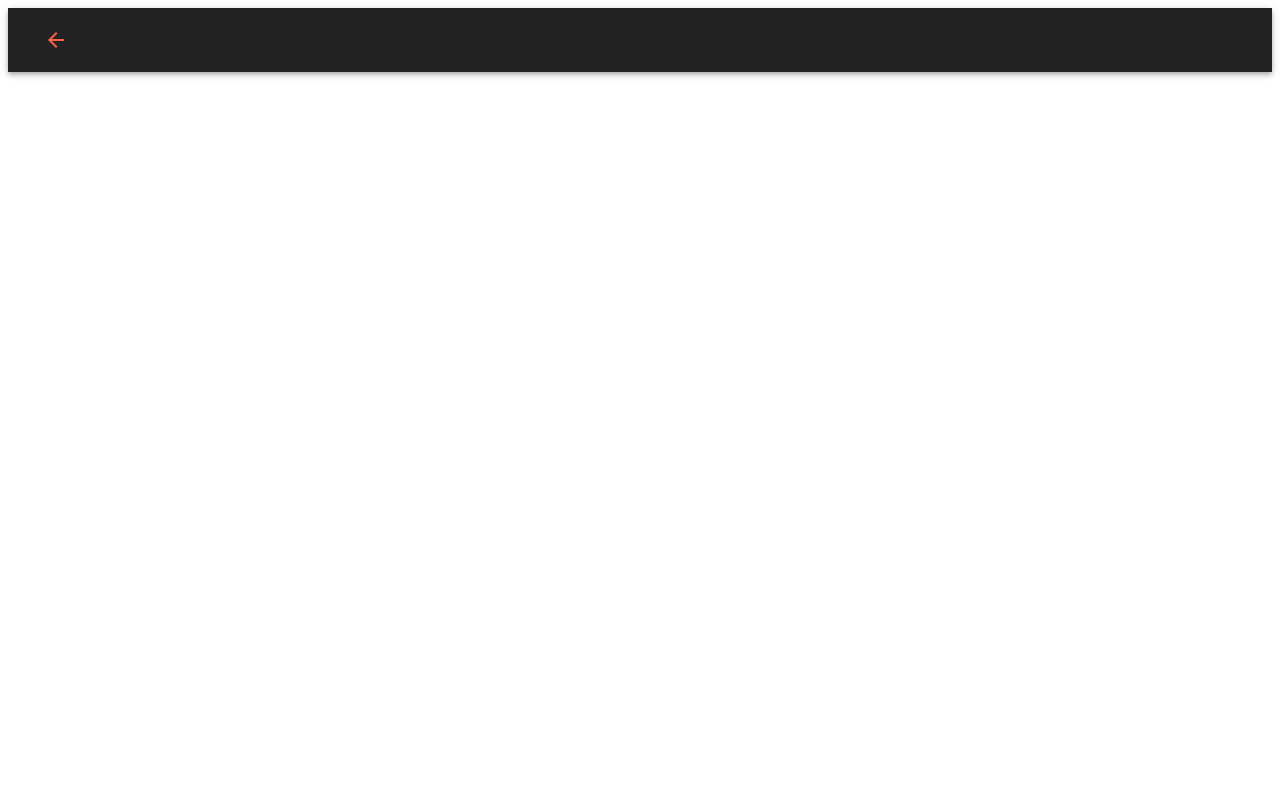
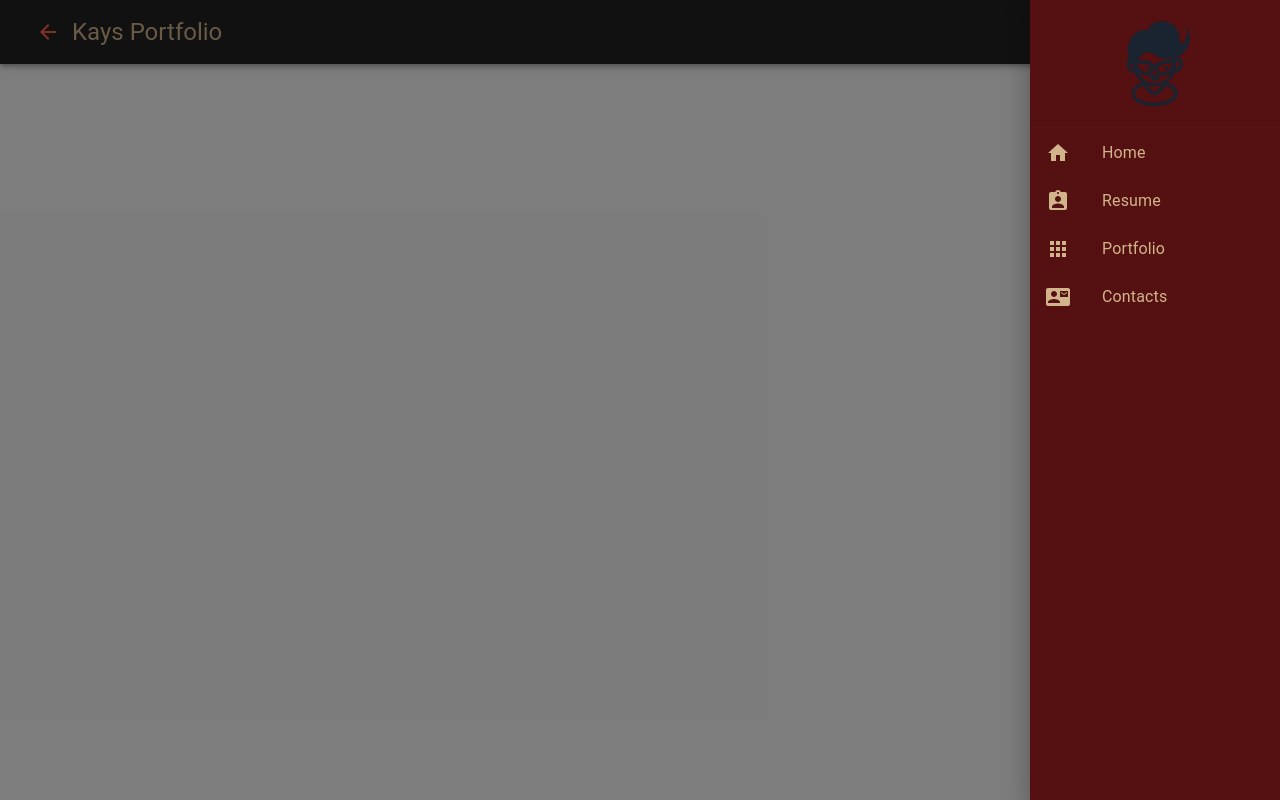
Before and after one commit to kyvycodes/stackathon-portfolio, a React (Create React App) app: page / in a window 1280 px wide. Both pictures are taken after a click on the button 56 px from the left and 40 px from the top of the page. Built offline with nearby package versions, Linux system fonts and the light colour scheme.

Commit message:
Getting an Error From custom react

```diff
--- a/public/index.html
+++ b/public/index.html
@@ -2,28 +2,7 @@
 <html lang="en">
   <head>
     <meta charset="utf-8" />
-    <link rel="icon" href="%PUBLIC_URL%/favicon.ico" />
     <meta name="viewport" content="width=device-width, initial-scale=1" />
-    <meta name="theme-color" content="#000000" />
-    <meta
-      name="description"
-      content="Web site created using create-react-app"
-    />
-    <link rel="apple-touch-icon" href="%PUBLIC_URL%/logo192.png" />
-    <!--
-      manifest.json provides metadata used when your web app is installed on a
-      user's mobile device or desktop. See https://developers.google.com/web/fundamentals/web-app-manifest/
-    -->
-    <link rel="manifest" href="%PUBLIC_URL%/manifest.json" />
-    <!--
-      Notice the use of %PUBLIC_URL% in the tags above.
-      It will be replaced with the URL of the `public` folder during the build.
-      Only files inside the `public` folder can be referenced from the HTML.
-
-      Unlike "/favicon.ico" or "favicon.ico", "%PUBLIC_URL%/favicon.ico" will
-      work correctly both with client-side routing and a non-root public URL.
-      Learn how to configure a non-root public URL by running `npm run build`.
-    -->
     <title>React App</title>
   </head>
   <body>
--- a/src/App.js
+++ b/src/App.js
@@ -1,12 +1,16 @@
+//highest component
 import React from 'react';
+import CssBaseline from '@material-ui/core/CssBaseline'; //removes margins and padding
 import './App.css';
 import Home from './components';
 
 function App() {
   return (
-<>
-<Home />
-</>
+    // empty containers are fragment containers
+    <>
+      <CssBaseline />
+      <Home />
+    </>
   );
 }
 
--- a/src/components/Navbar.js
+++ b/src/components/Navbar.js
@@ -1,16 +1,19 @@
-import React from 'react'
+import React, { useState } from 'react' //react hooks
+import { makeStyles } from '@material-ui/core/styles'; //changes material-ui's default styles
+import MobileRightMenuSlider from "@material-ui/core/Drawer" //custom name
 import {
   AppBar,
   Toolbar,
   ListItem,
   IconButton,
   ListItemText,
-  Avatar,
+  Avatar, //like image in html
   Divider,
   List,
-  Typography,
+  Typography, //used for titles amd text
   Box, //container specifys component
-  Icon
+  Icon,
+  ListItemIcon
 } from '@material-ui/core'
 import {
   ArrowBack,
@@ -19,19 +22,100 @@
   Apps,
   ContactMail
 } from '@material-ui/icons'
+import avatar from '../avatar.png'
+
+//CSS STYLING
+//classes
+const usedStyles = makeStyles(theme => ({
+  menuSliderContainer: {
+    width: 250,
+    background: "#511",
+    height: "100%"
+  },
+  avatar: {
+    display: "block",
+    margin: "0.5rem auto",
+    width: theme.spacing(13),
+    height: theme.spacing(13)
+  },
+  listedItem:{
+    color: "tan"
+  }
+}))
+
+const menuItems = [
+  {
+    listIcon: <Home />,
+    listText: "Home"
+  },
+  {
+    listIcon: <AssignmentInd />,
+    listText: "Resume"
+  },
+  {
+    listIcon: <Apps />,
+    listText: "Portfolio"
+  },
+  {
+    listIcon: <ContactMail />,
+    listText: "Contacts"
+  }
+]
 
 const Navbar = () => {
+  const [state, setState] = useState({
+    right: false //hidden by default
+  })
+
+  //functional component
+  const toggleSlider = (slider, open) => () => {
+    setState({...state, [slider]: open})
+  }
+  const classes = usedStyles();
+
+  const sideList = slider => (
+    <Box
+    className= {classes.menuSliderContainer} component="div"
+    onClick={toggleSlider(slider, false)}
+    >
+    <Avatar className={classes.avatar} src={avatar} alt="Kay"/>
+    <Divider />
+    <List>
+      {menuItems.map((listItem, key) => (
+
+      <ListItem button key={key}>
+        <ListItemIcon className={classes.listedItem}>
+          {listItem.listIcon}
+        </ListItemIcon>
+        <ListItemText className={classes.listedItem} primary={listItem.listText}/>
+        </ListItem>
+        ))}
+    </List>
+  </Box>
+  )
   return (
+    <>
    <Box component= "nav">
      <AppBar position="static" style={{background: "#222"}}>
        <Toolbar>
-         <IconButton>
+         <IconButton onClick={toggleSlider("right", true)}>
           <ArrowBack style ={{color: "tomato"}}/>
          </IconButton>
+         <Typography variant="h5" style= {{color: 'tan'}}>
+            Kays Portfolio
+         </Typography>
+         <MobileRightMenuSlider
+         anchor="right"
+         open={state.right}
+         onClose={toggleSlider('right', false)}>
+           {sideList("right")}
+         </MobileRightMenuSlider>
+
        </Toolbar>
      </AppBar>
    </Box>
-  )
-}
+   </>
+  );
+};
 
 export default Navbar
```
Also changed, not shown: src/avatar.png (renamed from src/people_female_young_glasses_short_hair_student_icon_131003.png).
